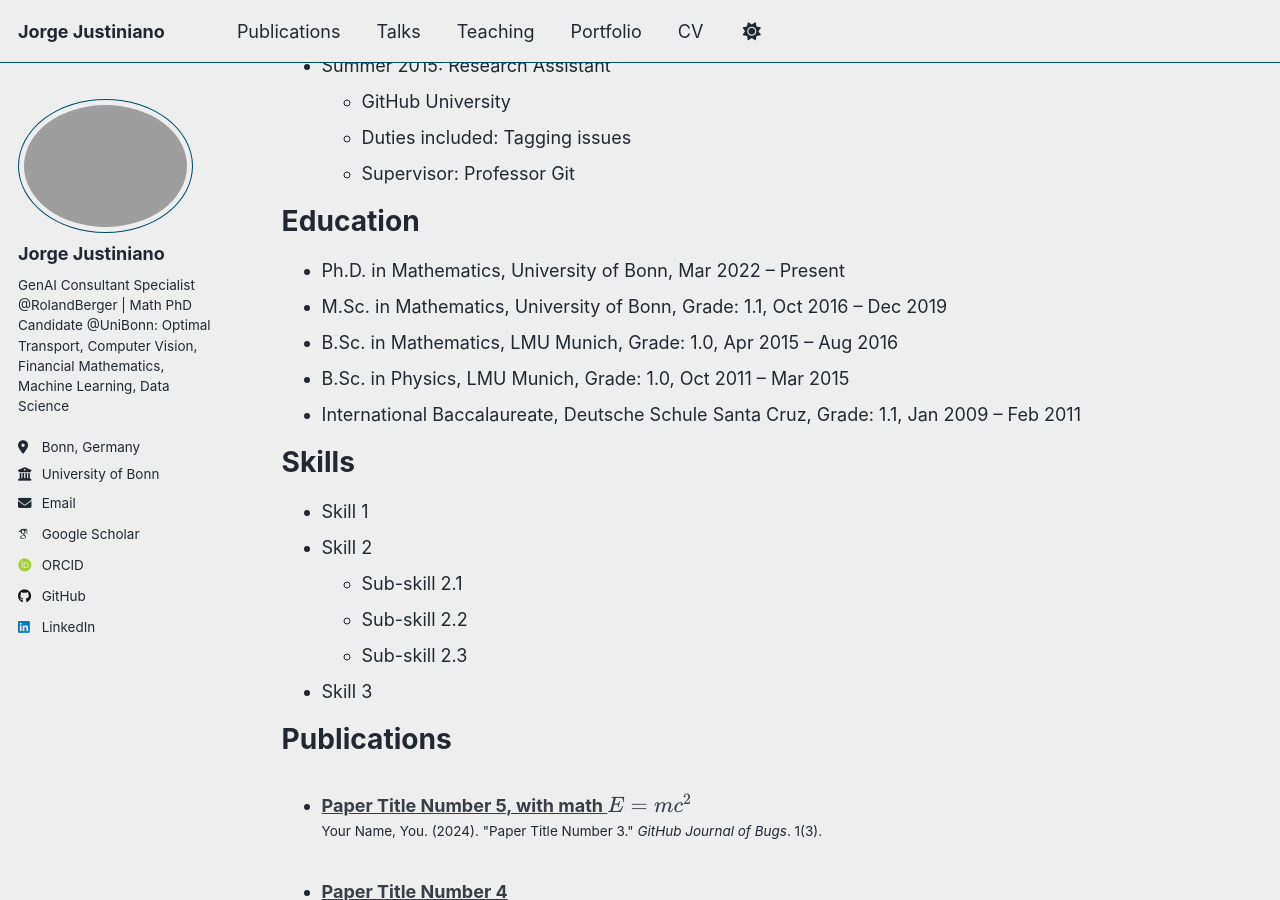
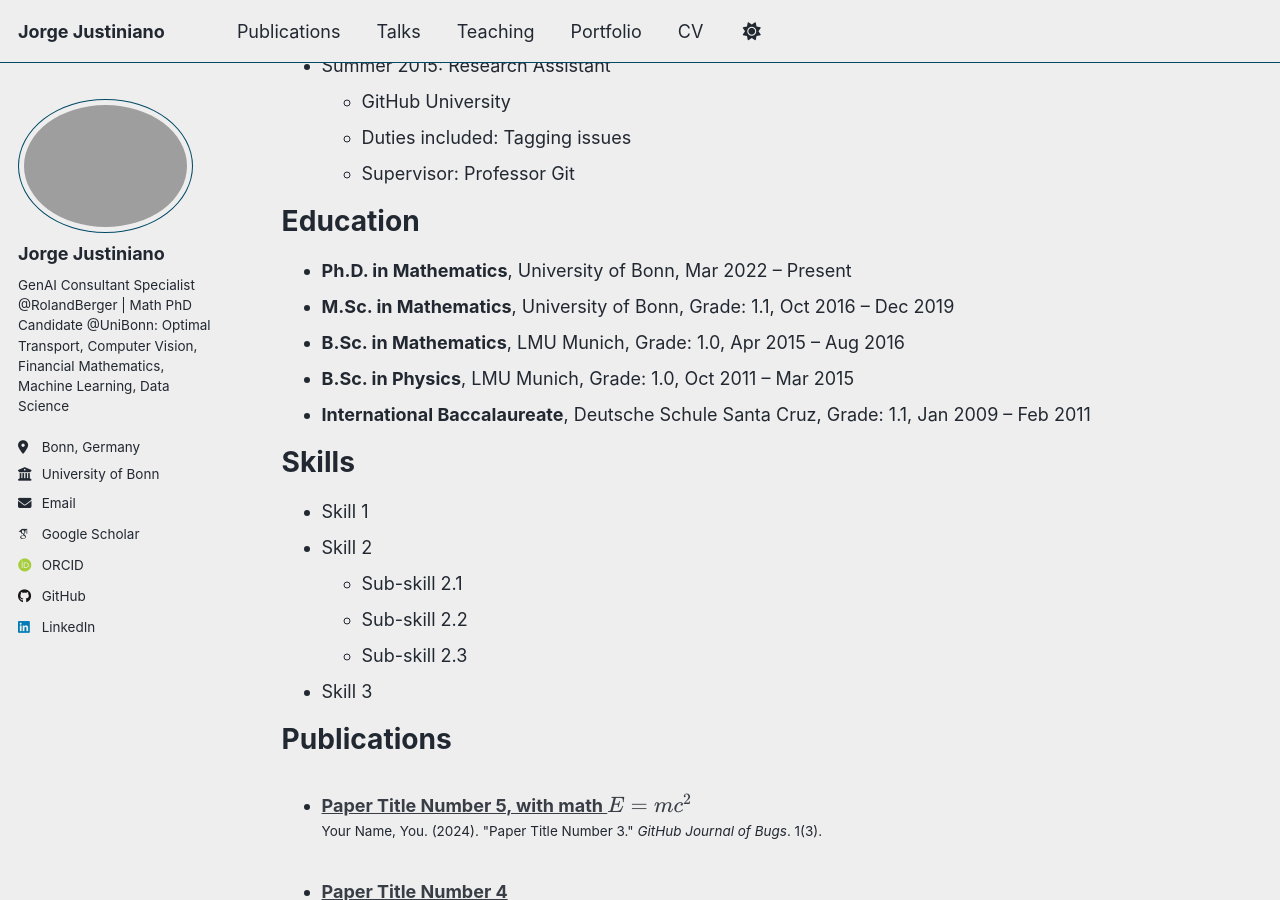
Before and after one commit to jjustiniano2/jjustiniano2.github.io, a Jekyll site: the page built from _pages/cv.md, in a window 1280 px wide and 900 px high, scrolled down 429 px. Built offline with Jekyll 4.4.1, drawn with Linux system fonts in a browser that asks for light colours; some web fonts are replaced; a script that is not in the unit is left out.

Commit message:
Update cv.md

```diff
--- a/_pages/cv.md
+++ b/_pages/cv.md
@@ -28,11 +28,11 @@ Professional experience
 
 Education
 ======
-* Ph.D. in Mathematics, University of Bonn, Mar 2022 – Present
-* M.Sc. in Mathematics, University of Bonn, Grade: 1.1, Oct 2016 – Dec 2019
-* B.Sc. in Mathematics, LMU Munich, Grade: 1.0, Apr 2015 – Aug 2016
-* B.Sc. in Physics, LMU Munich, Grade: 1.0, Oct 2011 – Mar 2015
-* International Baccalaureate, Deutsche Schule Santa Cruz, Grade: 1.1, Jan 2009 – Feb 2011
+* <strong>Ph.D. in Mathematics</strong>, University of Bonn, Mar 2022 – Present
+* <strong>M.Sc. in Mathematics</strong>, University of Bonn, Grade: 1.1, Oct 2016 – Dec 2019
+* <strong>B.Sc. in Mathematics</strong>, LMU Munich, Grade: 1.0, Apr 2015 – Aug 2016
+* <strong>B.Sc. in Physics</strong>, LMU Munich, Grade: 1.0, Oct 2011 – Mar 2015
+* <strong>International Baccalaureate</strong>, Deutsche Schule Santa Cruz, Grade: 1.1, Jan 2009 – Feb 2011
 
 Skills
 ======
```
